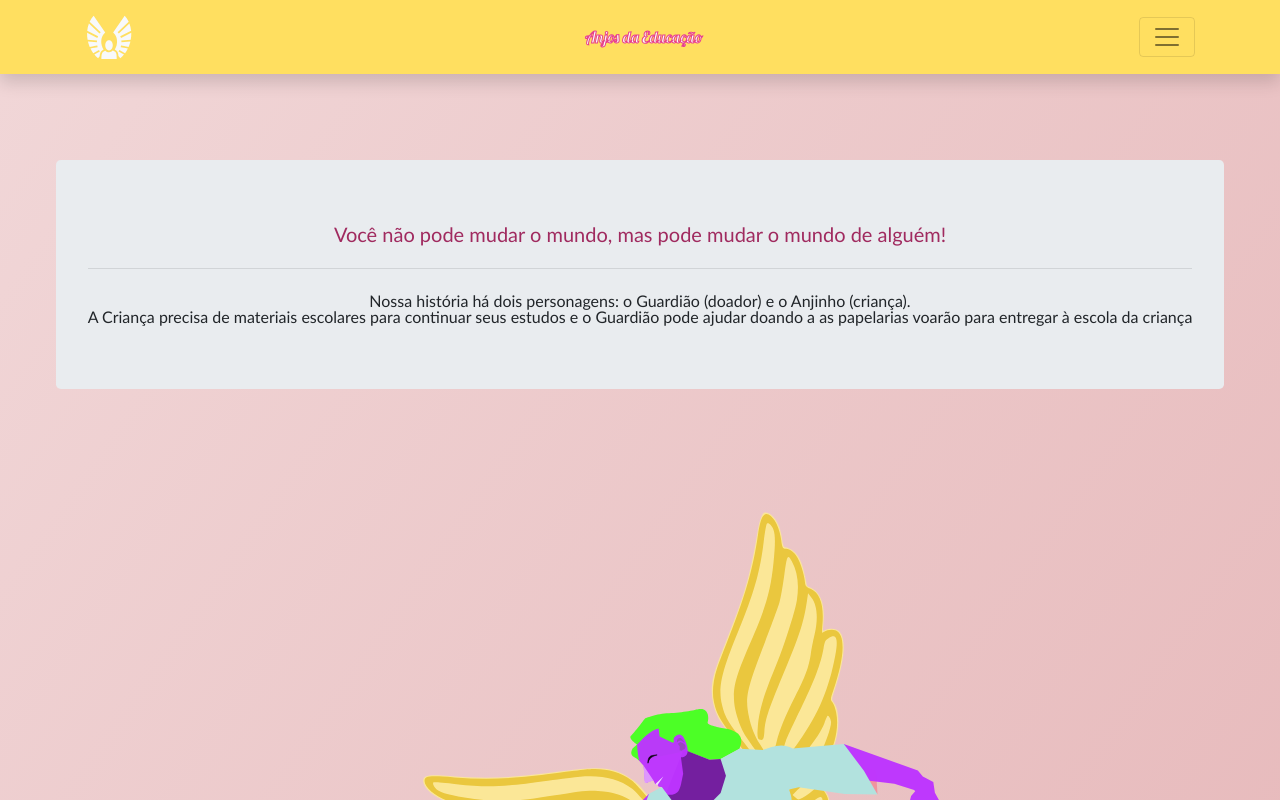
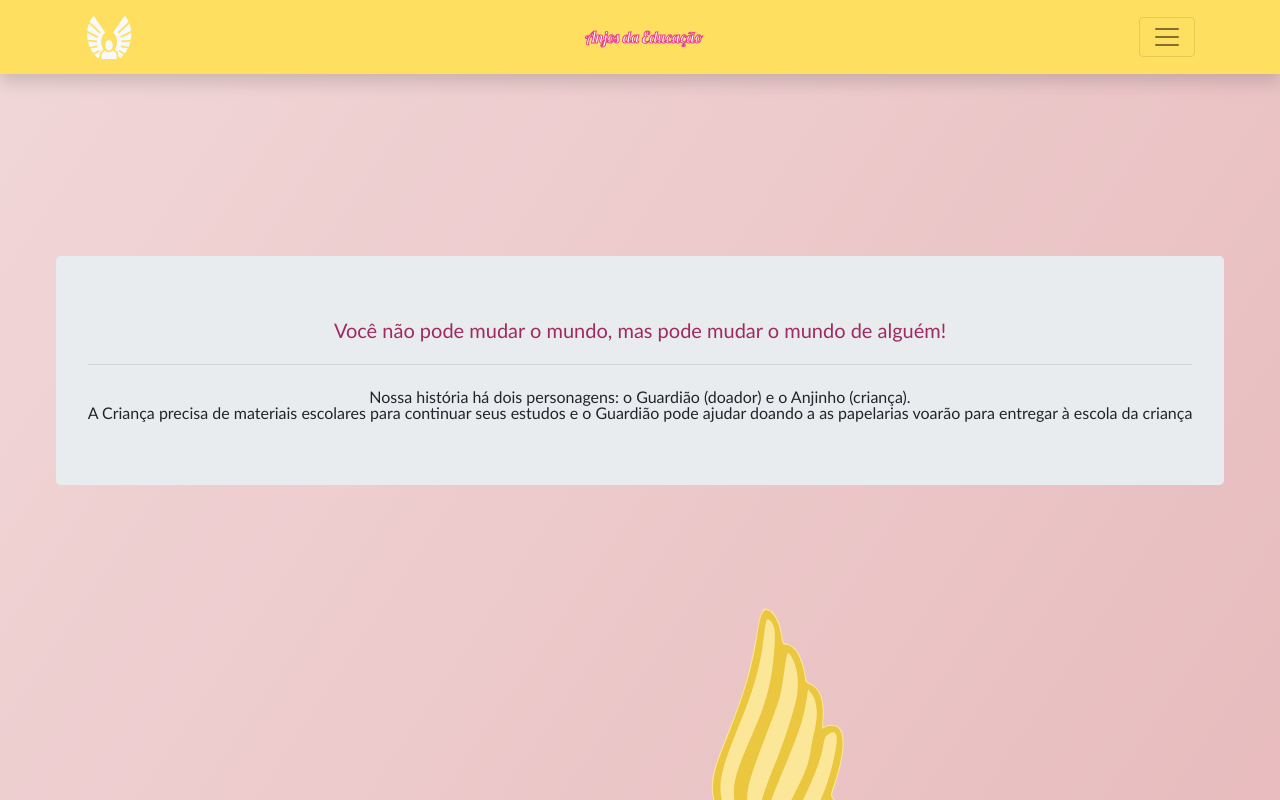
Before and after one commit to bob-mw/anjosDaEducacao, a React (Create React App) app: page / in a window 1280 px wide. Shown: the top 800 px of the page. Built offline with nearby package versions, Linux system fonts and the light colour scheme.

Commit message:
Distance between Navbar and Site Content fixed

```diff
--- a/src/Pages/Mural/styled.jsx
+++ b/src/Pages/Mural/styled.jsx
@@ -9,15 +9,8 @@ export const LogoNavbar = styled(Logo)`
     width: 6rem;
 `
 
-export const Background = styled.main`
-    min-height: 100vh;
-    background: linear-gradient(to right top, var(--bg-dark-blue), var(--bg-blue), var(--bg-light-blue));
-    display: flex;
-    align-items: center;
-    justify-content: center;
-`
-
 export const Panel = styled.div`
+    position: relative;
     display:flex;
     justify-content: center;
     min-height: 80vh;
--- a/src/components/Layout/index.jsx
+++ b/src/components/Layout/index.jsx
@@ -11,7 +11,7 @@ const Layout = ({children}) => {
             <GlobalStyles/>
             <S.Background>
                 <Navbar/>
-                {children}
+                <S.Container>{children}</S.Container>
             </S.Background>
         </>
     )
--- a/src/components/Layout/styled.jsx
+++ b/src/components/Layout/styled.jsx
@@ -7,3 +7,11 @@ export const Background = styled.main`
     align-items: center;
     justify-content: center;
 `
+
+export const Container = styled.main`
+    position: relative;
+    display: flex;
+    justify-content: center;
+    width: 100%;
+    margin-top: 6rem;
+`
--- a/src/components/Navbar/styled.jsx
+++ b/src/components/Navbar/styled.jsx
@@ -5,10 +5,10 @@ import Logo from '../Logo'
 export const Container = styled.nav`
     position: absolute;
     width: 100%;
-    height: 6rem;
+    height: 8rem;
+    padding-bottom: 2rem;
     top: 0;
     left: 0;
-    z-index: 2;
 `
 
 export const LogoNavbar = styled(Logo)`
```
